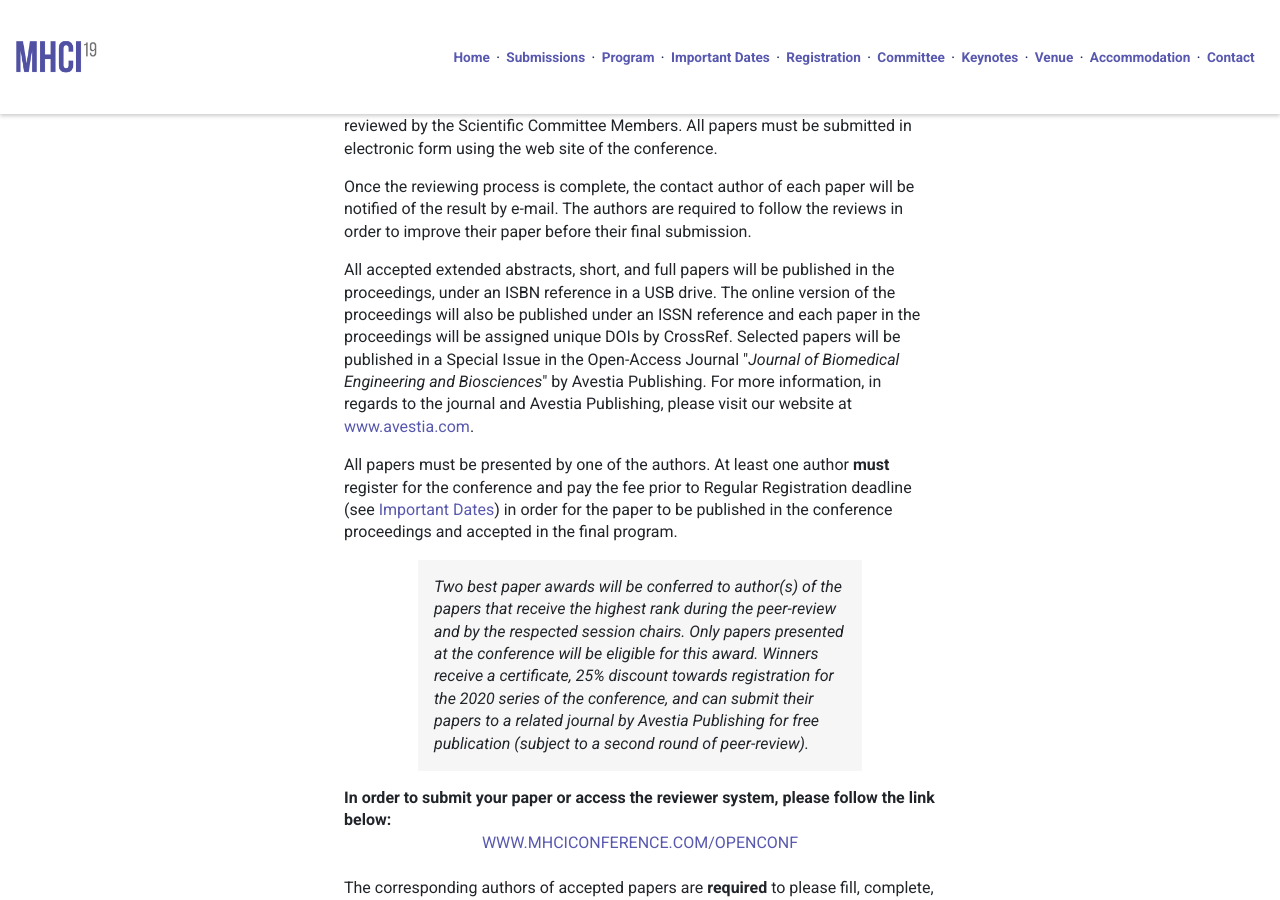
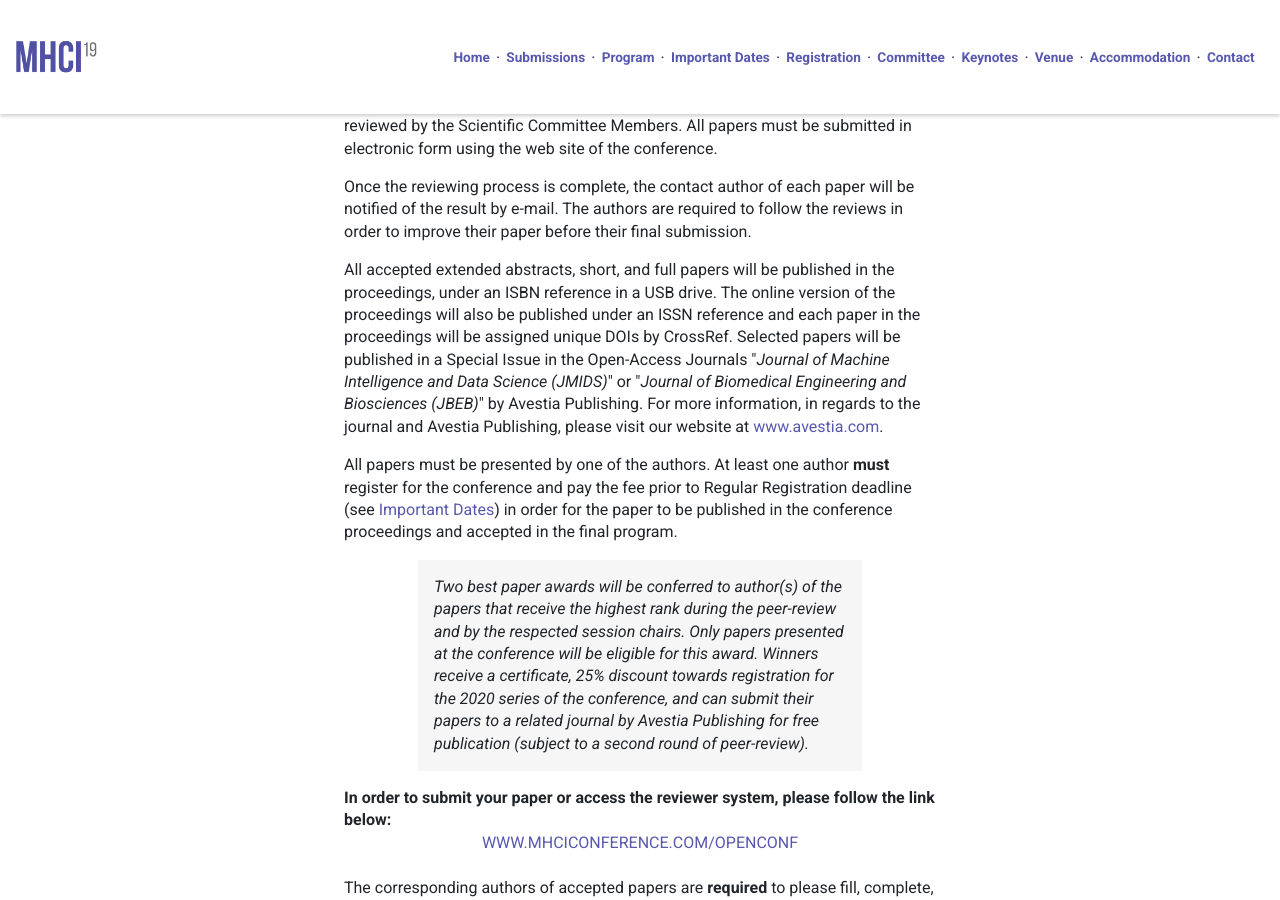
Before and after one commit to intaset/mhciconference, a Jekyll site: the page built from papers.html, in a window 1280 px wide and 900 px high, scrolled down 2241 px. Built offline with Jekyll 4.4.1, drawn with Linux system fonts in a browser that asks for light colours; nearby versions of some CDN libraries; Markdown is read by kramdown in place of the engine named in the settings; comment, search, counter and statistics services are not loaded.

Commit message:
Updated journal information in papers.html

```diff
--- a/papers.html
+++ b/papers.html
@@ -101,7 +101,7 @@ keyword: computer science conference, multimedia conference, human computer inte
 
     <p class="body">Once the reviewing process is complete, the contact author of each paper will be notified of the result by e-mail. The authors are required to follow the reviews in order to improve their paper before their final submission.</p>
 
-    <p class="body">All accepted extended abstracts, short, and full papers will be published in the proceedings, under an ISBN reference in a USB drive. The online version of the proceedings will also be published under an ISSN reference and each paper in the proceedings will be assigned unique DOIs by CrossRef. Selected papers will be published in a Special Issue in the Open-Access Journal "<i>Journal of Biomedical Engineering and Biosciences</i>" by Avestia Publishing. For more information, in regards to the journal and Avestia Publishing, please visit our website at <a href="http://avestia.com/" class="body-link">www.avestia.com</a>.</p>
+    <p class="body">All accepted extended abstracts, short, and full papers will be published in the proceedings, under an ISBN reference in a USB drive. The online version of the proceedings will also be published under an ISSN reference and each paper in the proceedings will be assigned unique DOIs by CrossRef. Selected papers will be published in a Special Issue in the Open-Access Journals "<i>Journal of Machine Intelligence and Data Science (JMIDS)</i>" or "<i>Journal of Biomedical Engineering and Biosciences (JBEB)</i>" by Avestia Publishing. For more information, in regards to the journal and Avestia Publishing, please visit our website at <a href="http://avestia.com/" class="body-link">www.avestia.com</a>.</p>
 
     <p class="body">All papers must be presented by one of the authors. At least one author <b>must</b> register for the conference and pay the fee prior to Regular Registration deadline (see <a href="../dates" class="body-link">Important Dates</a>) in order for the paper to be published in the conference proceedings and accepted in the final program.</p>
 
```
Also changed, not shown: 1 other file.
